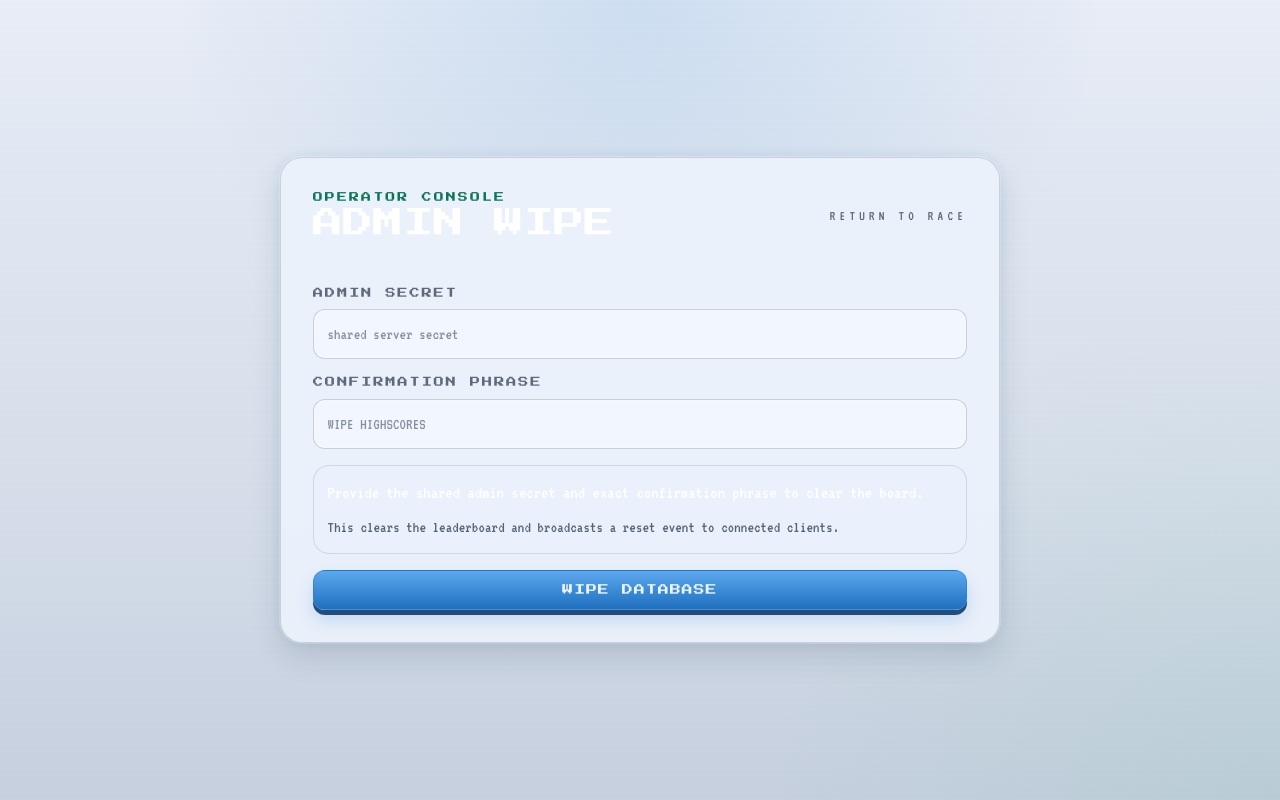
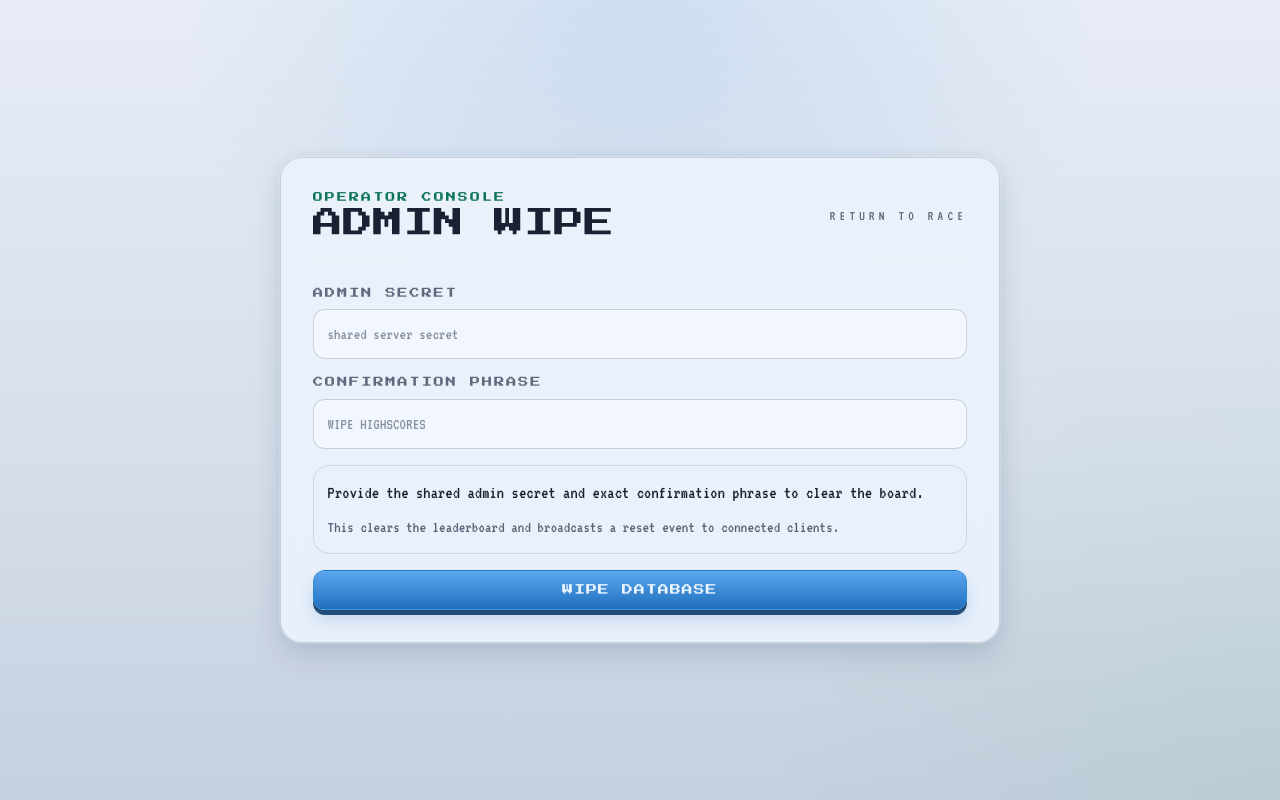
Before and after one commit to Omegapoint/alfabetrace, a Next.js app: page /admin in a window 1280 px wide. Built offline with nearby package versions, Linux system fonts and the light colour scheme.

Commit message:
Fix admin console contrast

```diff
--- a/app/components/admin-console.tsx
+++ b/app/components/admin-console.tsx
@@ -60,11 +60,11 @@ export function AdminConsole() {
         <div className="flex flex-wrap items-center justify-between gap-4 border-b border-white/10 pb-5">
           <div>
             <p className="eyebrow">operator console</p>
-            <h1 className="font-display text-2xl uppercase text-white sm:text-3xl">
+            <h1 className="font-display text-2xl uppercase sm:text-3xl">
               Admin wipe
             </h1>
           </div>
-          <Link href="/" className="text-sm uppercase tracking-[0.3em] text-[var(--color-copy-soft)] transition hover:text-white">
+          <Link href="/" className="text-sm uppercase tracking-[0.3em] text-[var(--color-copy-soft)] transition hover:text-black">
             return to race
           </Link>
         </div>
@@ -94,7 +94,7 @@ export function AdminConsole() {
           </label>
 
           <div className="panel-subtle">
-            <p className="text-lg text-white">{message}</p>
+            <p className="text-lg">{message}</p>
             <p className="mt-2 text-base text-[var(--color-copy-soft)]">
               This clears the leaderboard and broadcasts a reset event to connected clients.
             </p>
```
